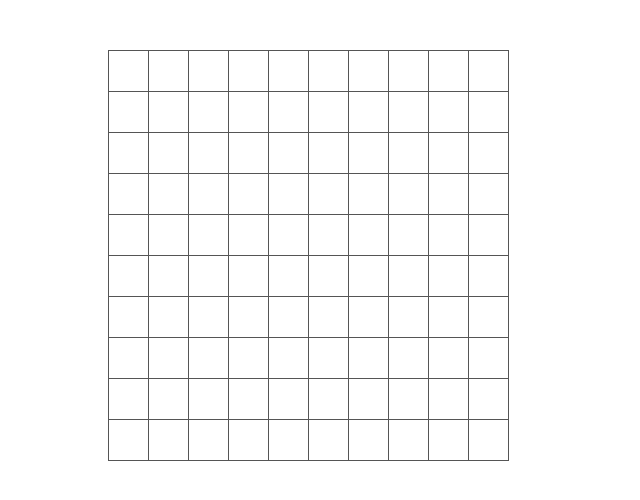
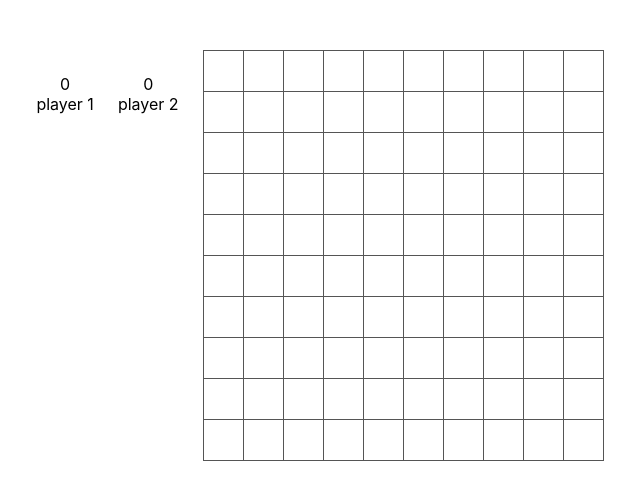
Before and after one commit to incerta/battleship, a React (Create React App) app: page / in a window 1280 px wide. Shown: the top 500 px of the page, without its empty margins (332-972 px from the left). Built offline with nearby package versions, Linux system fonts and the light colour scheme.

Commit message:
Player score logic and layout

```diff
--- /dev/null
+++ b/src/components/ScoreArea/ScoreArea.styles.css
@@ -0,0 +1,9 @@
+.ScoreArea {
+  display: flex;
+  text-align: center;
+  padding: 12px;
+}
+
+.ScoreArea .ScoreArea__player {
+  padding: 12px;
+}
--- /dev/null
+++ b/src/components/ScoreArea/ScoreArea.tsx
@@ -0,0 +1,24 @@
+import React from 'react'
+import './ScoreArea.styles.css'
+
+type IProps = {
+  score: number
+}
+
+const Player = (p: { name: string; score: number; bgColor?: string }) => {
+  return (
+    <div style={{ backgroundColor: p.bgColor }} className="ScoreArea__player">
+      <div className="ScoreArea__score">{p.score}</div>
+      <div className="ScoreArea__name">{p.name}</div>
+    </div>
+  )
+}
+
+export default function (p: IProps) {
+  return (
+    <div className="ScoreArea">
+      <Player name="player 1" score={p.score} />
+      <Player name="player 2" score={0} />
+    </div>
+  )
+}
--- a/src/containers/Battleship/Battleship.tsx
+++ b/src/containers/Battleship/Battleship.tsx
@@ -1,7 +1,10 @@
 import React, { useState } from 'react'
 import * as api from '../../battleship-api'
 import layoutData from '../../fixtures/layout-data'
+
 import GameBoard from '../../components/GameBoard/GameBoard'
+import ScoreArea from '../../components/ScoreArea/ScoreArea'
+
 import './Battleship.styles.css'
 
 import { ICoordinates } from '../../types'
@@ -18,6 +21,7 @@ export default function () {
 
   return (
     <div className="Battleship">
+      <ScoreArea score={state.score} />
       <GameBoard gameBoard={state.gameBoard} hitAttempt={hitAttempt} />
     </div>
   )
```
